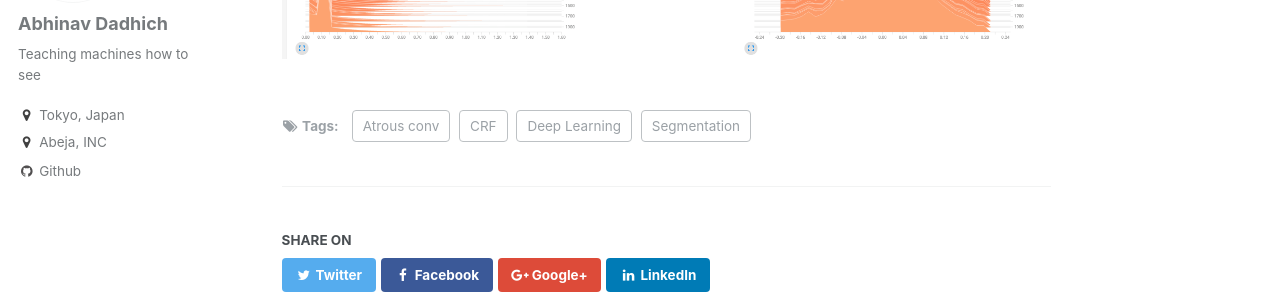
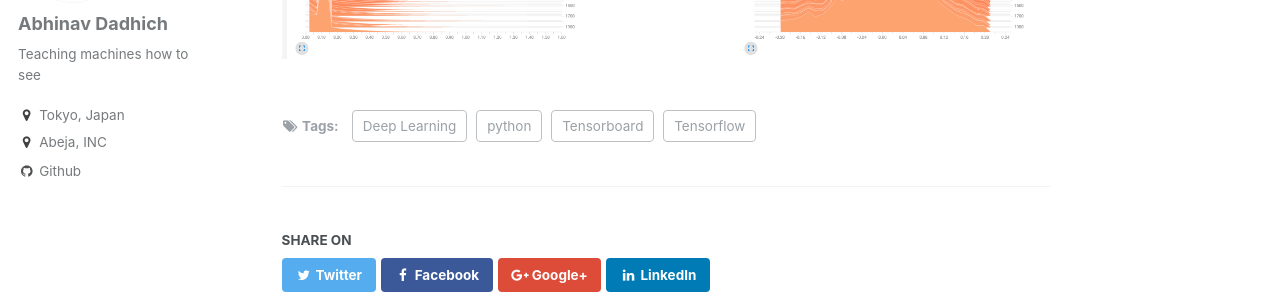
Before and after one commit to ResByte/ResByte.github.io, a Jekyll site: the page built from _posts/2017-03-24-tf-wrap.md, in a window 1280 px wide and 900 px high, scrolled down 1861 px. Shown: the part 142-442 px from the top of the window. Built offline with Jekyll 4.4.1, drawn with Linux system fonts in a browser that asks for light colours.

Commit message:
minor fix

```diff
--- a/_posts/2017-03-24-tf-wrap.md
+++ b/_posts/2017-03-24-tf-wrap.md
@@ -4,9 +4,9 @@ date: 2017-03-24
 permalink: /posts/2017/03/tf-wrap/
 tags:
   - Deep Learning
-  - Segmentation
-  - CRF
-  - Atrous conv
+  - Tensorflow
+  - Tensorboard
+  - python
 ---
 
 
```
